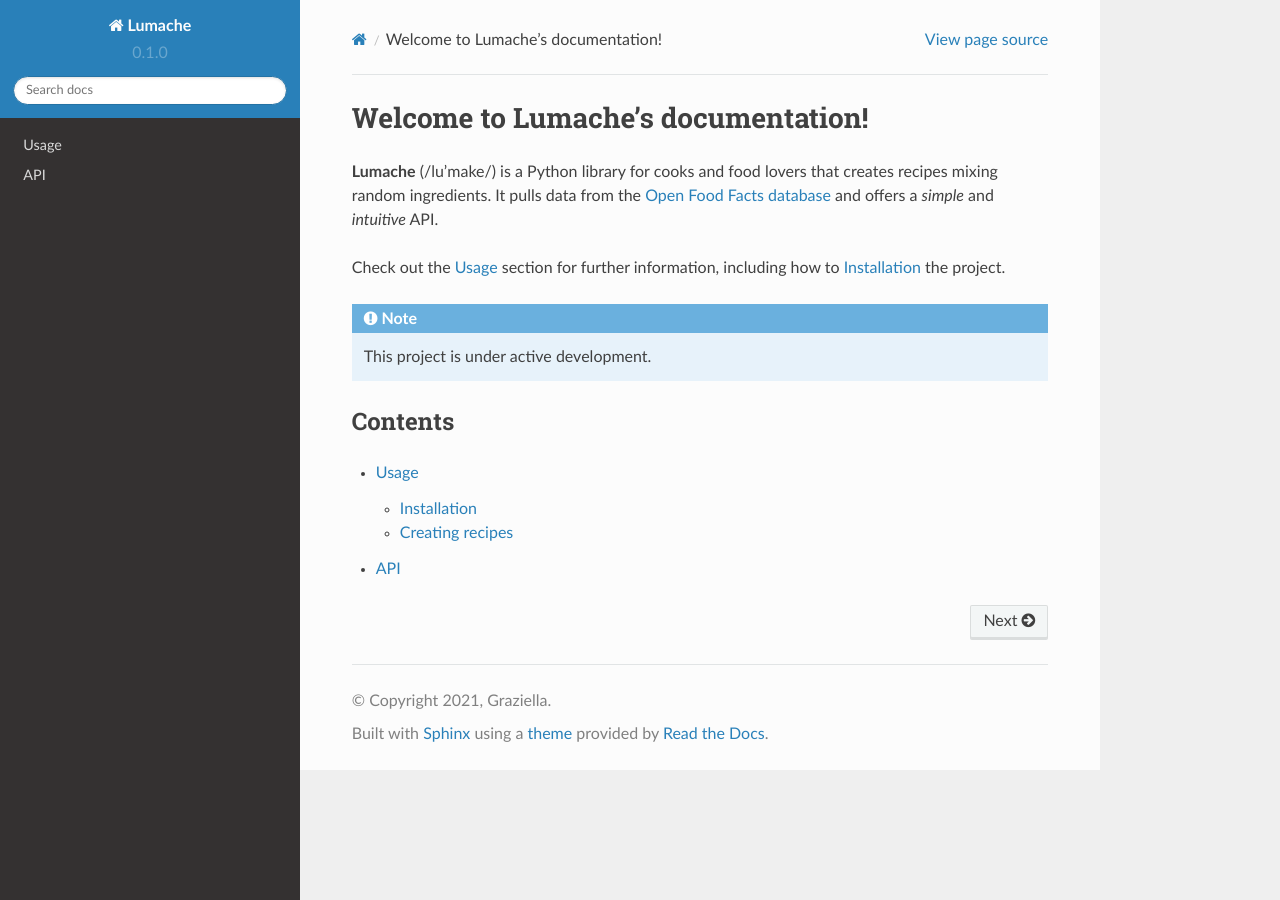
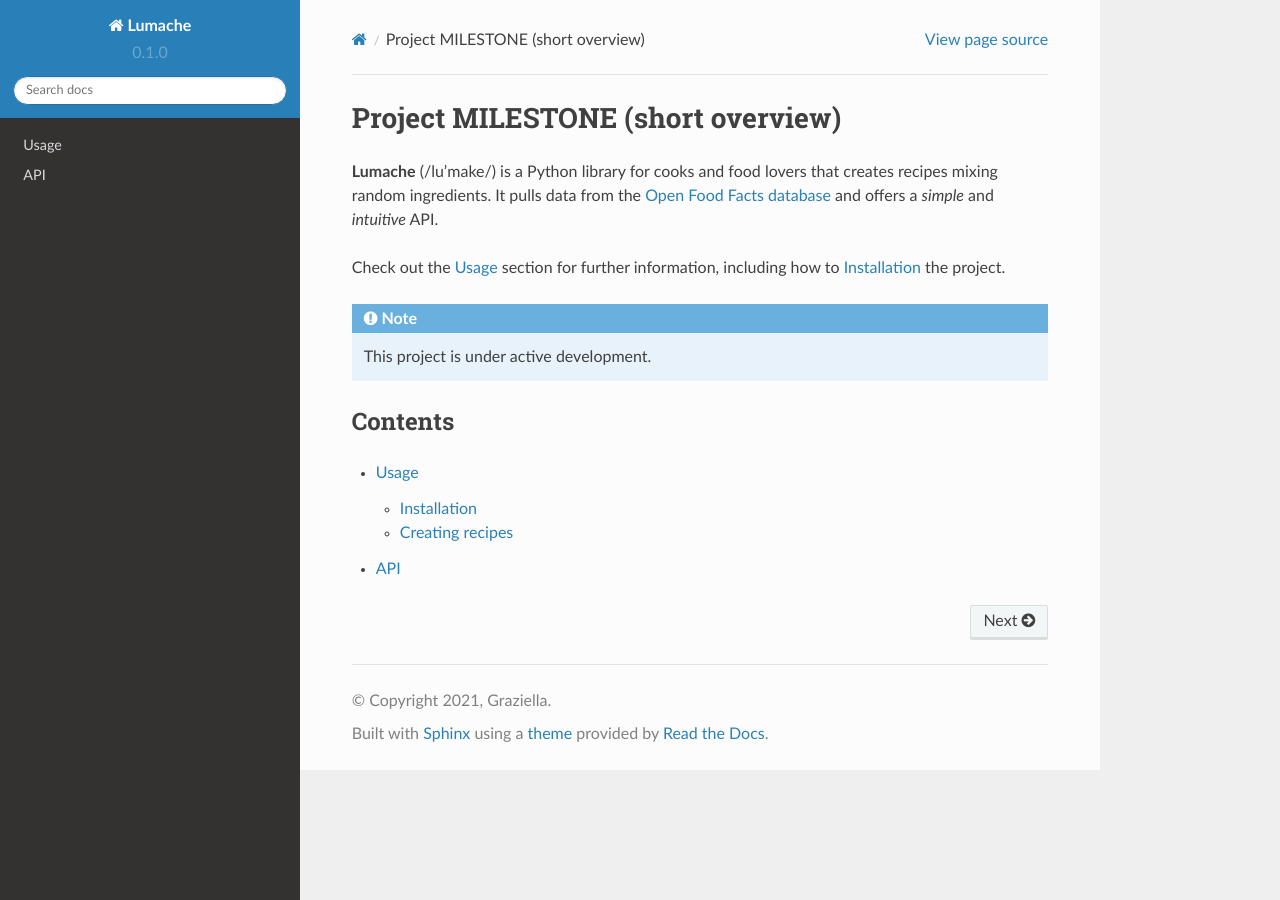
Before and after one commit to chrsippl/MILESTONE_web, a Sphinx documentation site: the page built from docs/source/index.rst, in a window 1280 px wide. Built offline with Sphinx 7.4.7 and the Read the Docs theme 2.0.0, drawn with Linux system fonts in a browser that asks for light colours.

Commit message:
Update index.rst

```diff
--- a/docs/source/index.rst
+++ b/docs/source/index.rst
@@ -1,4 +1,4 @@
-Welcome to Lumache's documentation!
+Project MILESTONE (short overview)
 ===================================
 
 **Lumache** (/lu'make/) is a Python library for cooks and food lovers
```
